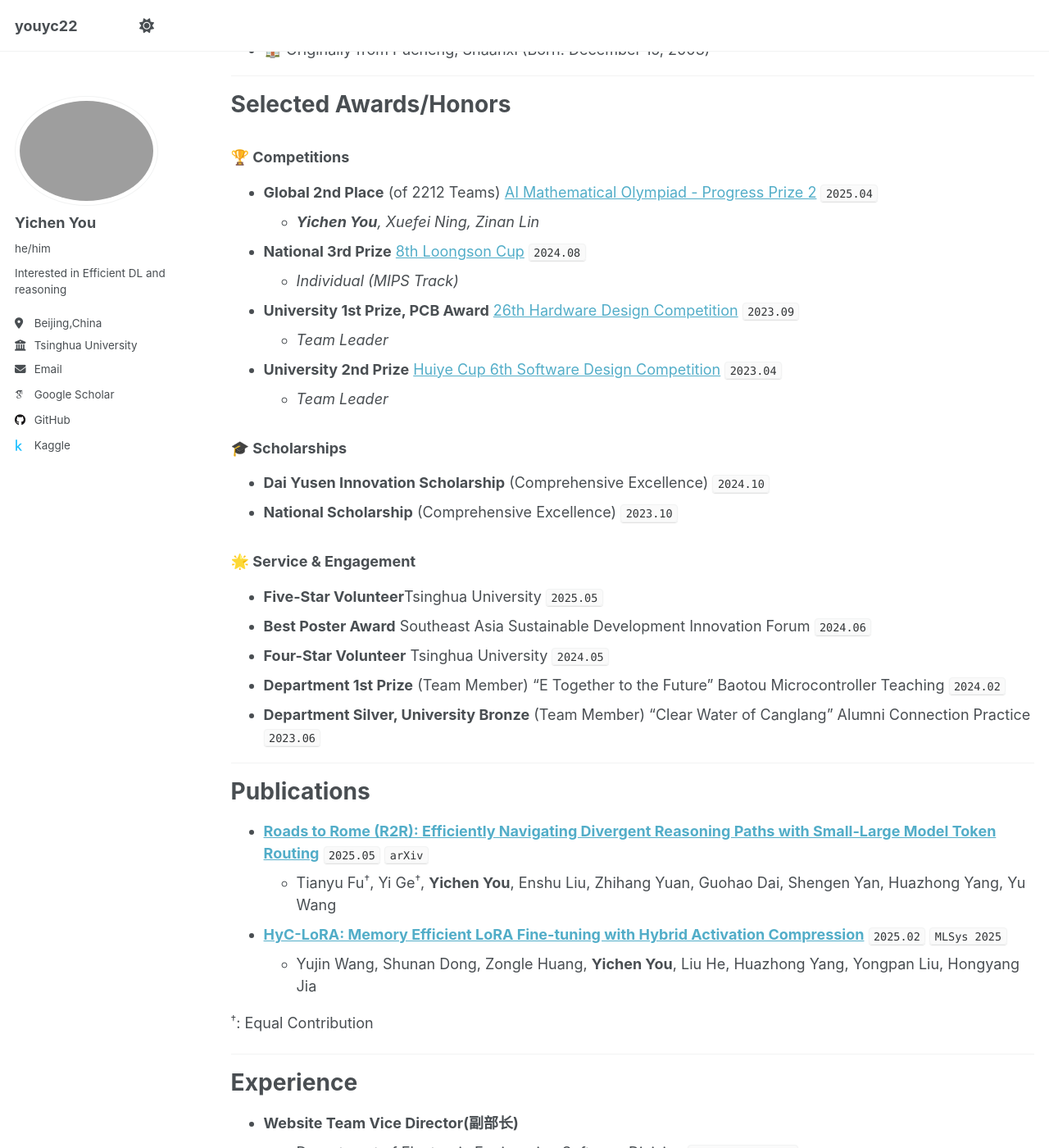
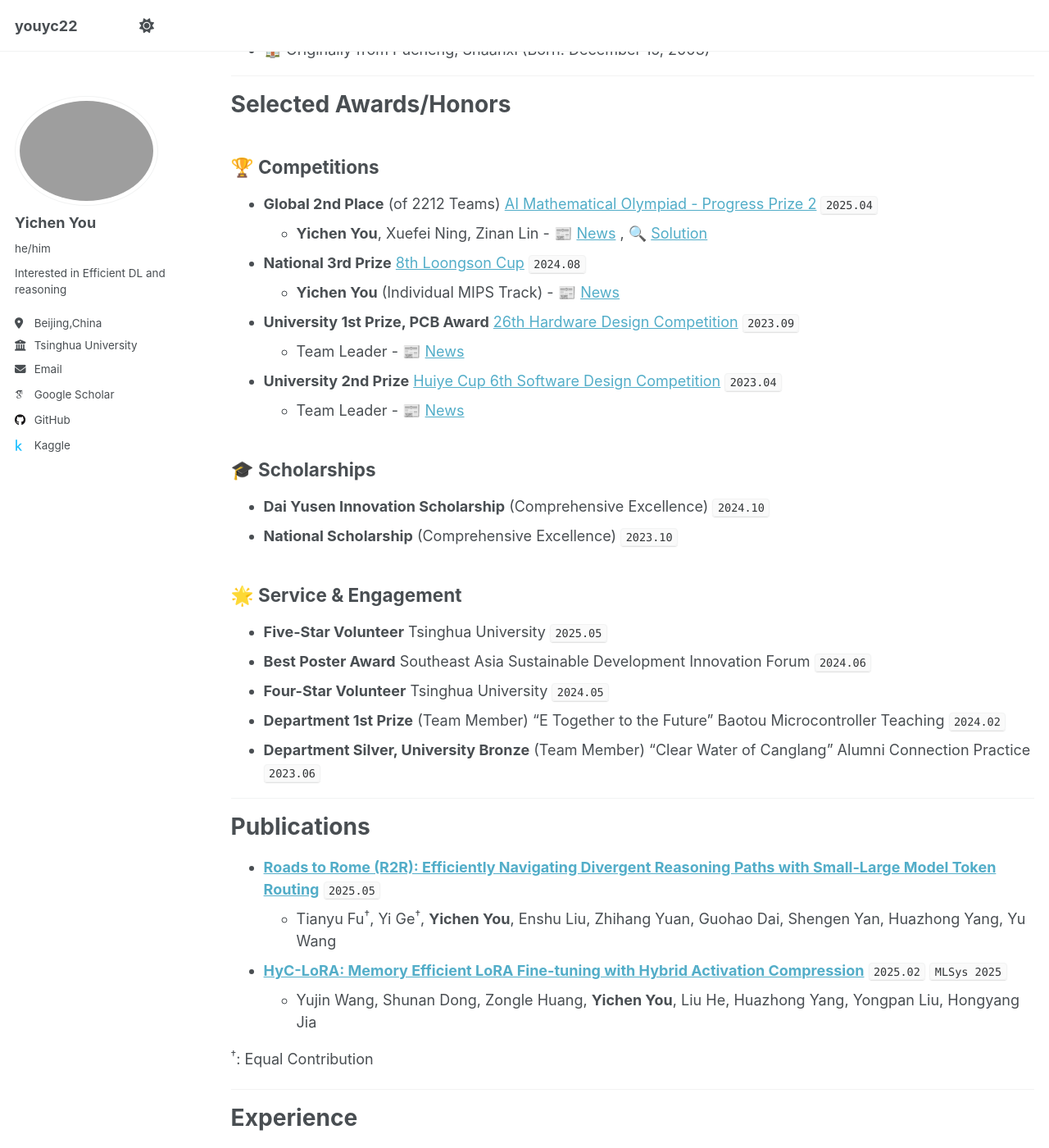
Before and after one commit to youyc22/youyc22.github.io.backup, a Jekyll site: the page built from _pages/about.md, in a window 1280 px wide and 1400 px high, scrolled down 350 px. Shown: the whole window at 82% size. Built offline with Jekyll 4.4.1, drawn with Linux system fonts in a browser that asks for light colours; some web fonts are replaced; some of the changed text lies outside the part shown.

Commit message:
[minor]: beautify

```diff
--- a/_pages/about.md
+++ b/_pages/about.md
@@ -21,23 +21,24 @@ redirect_from:
 
 Selected Awards/Honors
 ======
-### 🏆 Competitions
-* **Global 2nd Place** (of 2212 Teams) [AI Mathematical Olympiad - Progress Prize 2](https://github.com/imagination-research/aimo2) `2025.04`
-  - ***Yichen You**, Xuefei Ning, Zinan Lin*
+## 🏆 Competitions
+* **Global 2nd Place** (of 2212 Teams) [AI Mathematical Olympiad - Progress Prize 2](https://www.kaggle.com/c/ai-mathematical-olympiad-progress-prize-2/leaderboard) `2025.04`
+  - **Yichen You**, Xuefei Ning, Zinan Lin - 📰 [News](https://www.ee.tsinghua.edu.cn/info/1076/4772.htm) , 🔍 [Solution](https://github.com/imagination-research/aimo2)
 * **National 3rd Prize** [8th Loongson Cup](https://github.com/youyc22/NSCSCC-2024) `2024.08`
-  - *Individual (MIPS Track)*
+  - **Yichen You** (Individual MIPS Track) - 📰 [News](https://mp.weixin.qq.com/s/WrGF93INFiRkWq-QFNN5Fw)
 * **University 1st Prize, PCB Award** [26th Hardware Design Competition](https://github.com/youyc22/Multifunctional) `2023.09`
-  - *Team Leader*
+  - Team Leader - 📰 [News](https://mp.weixin.qq.com/s/8QOI3A0y5AwDCjiJlUPlKg)
 * **University 2nd Prize** [Huiye Cup 6th Software Design Competition](https://github.com/youyc22/EESDC6-2048-Advanced-Version) `2023.04`
-  - *Team Leader*
+  - Team Leader - 📰 [News](https://mp.weixin.qq.com/s/otvZaQZ0x-VxUVQKZWPpxg)
 
 
-### 🎓 Scholarships
+
+## 🎓 Scholarships
 * **Dai Yusen Innovation Scholarship** (Comprehensive Excellence) `2024.10`
 * **National Scholarship** (Comprehensive Excellence) `2023.10`
 
-### 🌟 Service & Engagement
-* **Five-Star Volunteer**Tsinghua University `2025.05`
+## 🌟 Service & Engagement
+* **Five-Star Volunteer** Tsinghua University `2025.05`
 * **Best Poster Award** Southeast Asia Sustainable Development Innovation Forum `2024.06`
 * **Four-Star Volunteer** Tsinghua University `2024.05`
 * **Department 1st Prize** (Team Member) "E Together to the Future" Baotou Microcontroller Teaching `2024.02`
@@ -47,12 +48,14 @@ Selected Awards/Honors
 
 Publications
 ======
-* **[Roads to Rome (R2R): Efficiently Navigating Divergent Reasoning Paths with Small-Large Model Token Routing](https://arxiv.org/abs/2505.21600)** `2025.05` `arXiv`
+* **[Roads to Rome (R2R): Efficiently Navigating Divergent Reasoning Paths with Small-Large Model Token Routing](https://arxiv.org/abs/2505.21600)** `2025.05`
+<!-- `arXiv` -->
 <!-- <span style="background: linear-gradient(90deg, #0066cc, #4d94ff); color: white; padding: 2px 8px; border-radius: 4px; font-size: 0.85em; font-weight: 400;">`arXiv`</span> -->
   * Tianyu Fu<sup>†</sup>, Yi Ge<sup>†</sup>, **Yichen You**, Enshu Liu, Zhihang Yuan, Guohao Dai, Shengen Yan, Huazhong Yang, Yu Wang
 
-* **[HyC-LoRA: Memory Efficient LoRA Fine-tuning with Hybrid Activation Compression](https://mlsys.org/virtual/2025/poster/3254)** `2025.02` `MLSys 2025`
-<!-- <span style="background: linear-gradient(90deg, #0066cc, #4d94ff); color: white; padding: 2px 8px; border-radius: 4px; font-size: 0.85em; font-weight: 400;">`MLSys 2025`</span> -->
+* **[HyC-LoRA: Memory Efficient LoRA Fine-tuning with Hybrid Activation Compression](https://mlsys.org/virtual/2025/poster/3254)** `2025.02`
+`MLSys 2025`
+<!-- <span style="background: linear-gradient(90deg, #0066cc, #4d94ff); color: white; padding: 1.5px 8px; border-radius: 4px; font-size: 0.85em; font-weight: 400;">`MLSys 2025`</span> -->
   * Yujin Wang, Shunan Dong, Zongle Huang, **Yichen You**, Liu He, Huazhong Yang, Yongpan Liu, Hongyang Jia
 
 <sup>†</sup>: Equal Contribution
```
Also changed, not shown: other parts of _pages/about.md (+2 -2 lines).
